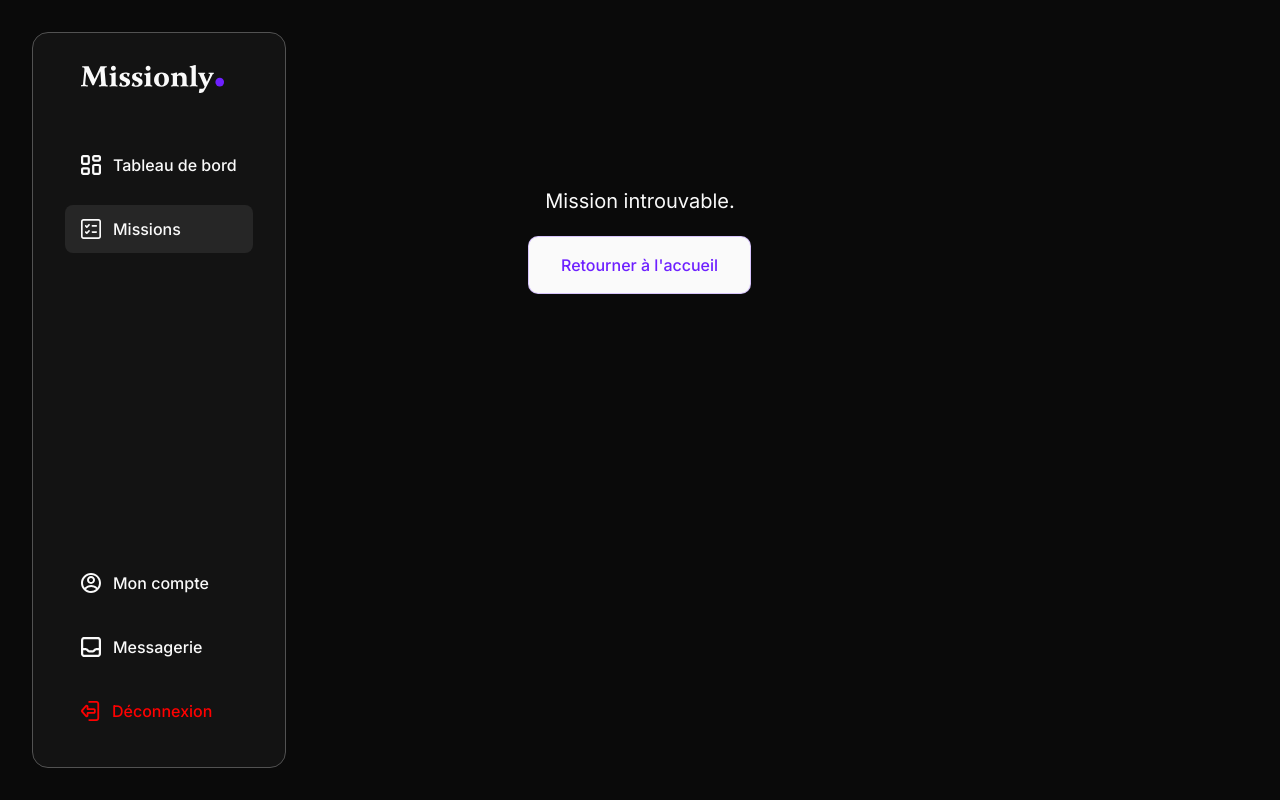
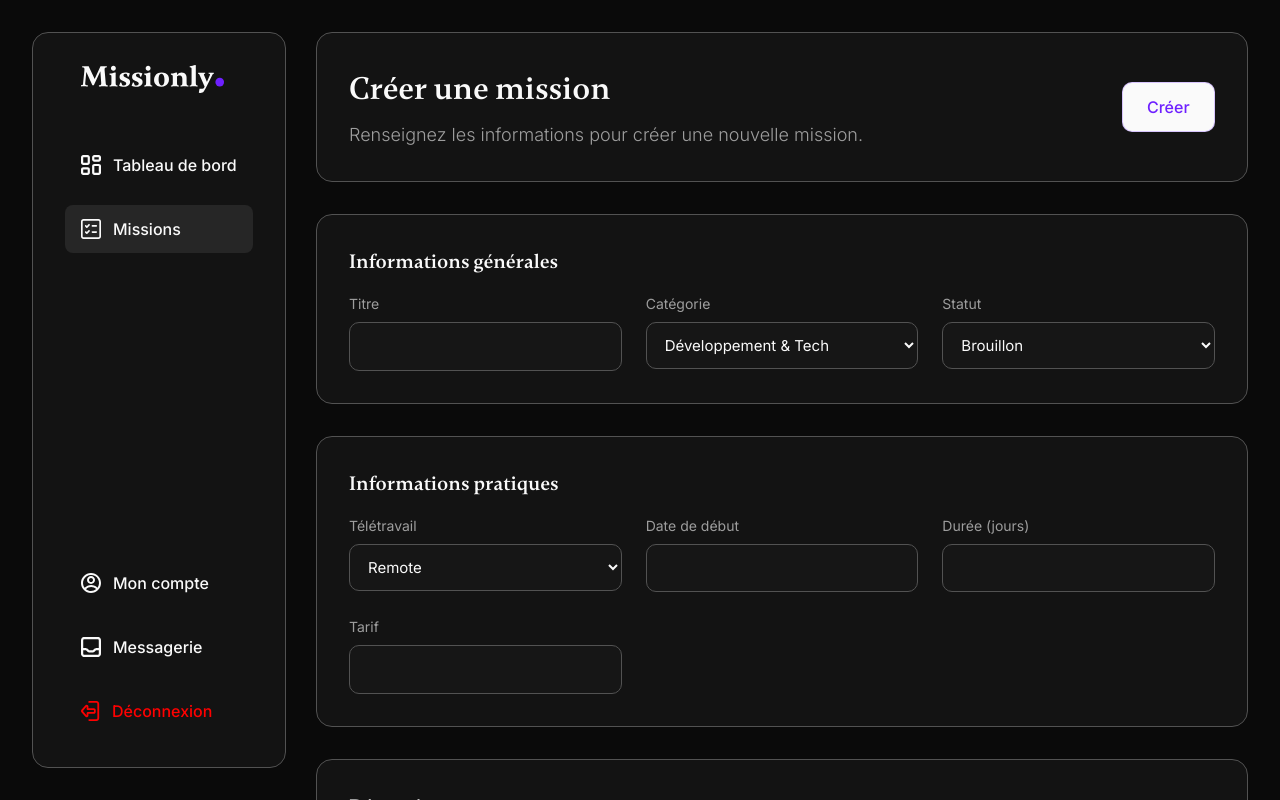
Before and after one commit to usinedev/missionly, a React (Vite) app: page /dashboard/missions/create in a window 1280 px wide. Shown: the top 800 px of the page. Built offline with nearby package versions, Linux system fonts and the light colour scheme.

Commit message:
dashboardMissionDetail

```diff
--- a/src/pages/dashboard/DashboardMissionDetail.jsx
+++ b/src/pages/dashboard/DashboardMissionDetail.jsx
@@ -4,7 +4,40 @@ import Button from "@/components/ui/Button.jsx";
 
 function DashboardMissionDetail() {
     const { id } = useParams();
-    const mission = getMissionById(id);
+    const isCreate = id === "create" || !id;
+    const mission = isCreate
+        ? {
+            id: "",
+            category: "dev",
+            title: "",
+            status: "created",
+            company: {
+                name: "",
+                location: "",
+                description: "",
+                otherMissionsCount: 0,
+            },
+            meta: {
+                remote: true,
+                startDateLabel: "",
+                durationLabel: "",
+                rateLabel: "",
+            },
+            tags: [],
+            summary: "",
+            sections: {
+                contexte: [],
+                objectifs: [],
+                competences: [],
+                profil: [],
+                budget: [],
+            },
+            cta: {
+                primary: "",
+                secondary: "",
+            },
+        }
+        : getMissionById(id);
     const navigate = useNavigate();
 
 if (!mission) {
@@ -20,19 +53,23 @@ return (
     <main className="dashboard-page dashboard-mission-detail">
         <section className="dashboard-element dashboard-header">
             <div className="text">
-                <h1>Modifier la mission</h1>
-                <p className="p">Éditez tous les paramètres de la mission.</p>
+                <h1>{isCreate ? "Créer une mission" : "Modifier la mission"}</h1>
+                <p className="p">
+                    {isCreate
+                        ? "Renseignez les informations pour créer une nouvelle mission."
+                        : "Éditez tous les paramètres de la mission."}
+                </p>
             </div>
-            <Button size="small">Enregistrer</Button>
+            <Button size="small">{isCreate ? "Créer" : "Enregistrer"}</Button>
         </section>
 
         <section className="dashboard-element">
             <h2>Informations générales</h2>
             <div className="form-grid">
-                <div className="field">
+                {/* <div className="field">
                     <label htmlFor="mission-id">ID</label>
                     <input id="mission-id" type="text" defaultValue={mission.id} />
-                </div>
+                </div> */}
                 <div className="field">
                     <label htmlFor="mission-title">Titre</label>
                     <input id="mission-title" type="text" defaultValue={mission.title} />
@@ -61,37 +98,6 @@ return (
         </section>
 
         <section className="dashboard-element">
-            <h2>Entreprise</h2>
-            <div className="form-grid">
-                <div className="field">
-                    <label htmlFor="company-name">Nom</label>
-                    <input id="company-name" type="text" defaultValue={mission.company.name} />
-                </div>
-                <div className="field">
-                    <label htmlFor="company-location">Localisation</label>
-                    <input id="company-location" type="text" defaultValue={mission.company.location} />
-                </div>
-                <div className="field field-wide">
-                    <label htmlFor="company-description">Description</label>
-                    <textarea
-                        id="company-description"
-                        rows="3"
-                        defaultValue={mission.company.description}
-                    />
-                </div>
-                <div className="field">
-                    <label htmlFor="company-other-count">Nombre d'autres missions</label>
-                    <input
-                        id="company-other-count"
-                        type="number"
-                        min="0"
-                        defaultValue={mission.company.otherMissionsCount}
-                    />
-                </div>
-            </div>
-        </section>
-
-        <section className="dashboard-element">
             <h2>Informations pratiques</h2>
             <div className="form-grid">
                 <div className="field">
@@ -106,7 +112,7 @@ return (
                     <input id="mission-start" type="text" defaultValue={mission.meta.startDateLabel} />
                 </div>
                 <div className="field">
-                    <label htmlFor="mission-duration">Durée</label>
+                    <label htmlFor="mission-duration">Durée (jours)</label>
                     <input id="mission-duration" type="text" defaultValue={mission.meta.durationLabel} />
                 </div>
                 <div className="field">
@@ -180,20 +186,6 @@ return (
             </div>
         </section>
 
-        <section className="dashboard-element">
-            <h2>CTA</h2>
-            <div className="form-grid">
-                <div className="field">
-                    <label htmlFor="cta-primary">Bouton principal</label>
-                    <input id="cta-primary" type="text" defaultValue={mission.cta.primary} />
-                </div>
-                <div className="field">
-                    <label htmlFor="cta-secondary">Bouton secondaire</label>
-                    <input id="cta-secondary" type="text" defaultValue={mission.cta.secondary} />
-                </div>
-            </div>
-        </section>
-
         <Button>Enregistrer les modifications</Button>
     </main>
 )
--- a/src/pages/dashboard/DashboardMissions.jsx
+++ b/src/pages/dashboard/DashboardMissions.jsx
@@ -4,9 +4,10 @@ import { getMissions } from '@/services/missions.mock';
 import Button from '@/components/ui/Button';
 import Plus from "@/assets/icons/Plus.svg?react";
 import StatusBtn from '@/components/ui/StatusBtn';
-
+import { useNavigate } from "react-router-dom";
 
 function DashboardMissions() {
+    const navigate = useNavigate();
     const missions = getMissions();
     const [selectedStatus, setSelectedStatus] = useState("all");
     const filteredMissions = useMemo(() => {
@@ -25,7 +26,7 @@ function DashboardMissions() {
                 <h1>Missions</h1>
                 <p className="p">Gérez et suivez l’ensemble des missions publiées par votre société.</p>
             </div>
-            <Button Icon={Plus} iconPosition='left'>Créer une mission</Button>
+            <Button onClick={() => navigate(`/dashboard/missions/create`)} Icon={Plus} iconPosition='left'>Créer une mission</Button>
         </section>
 
         <StatusBtn selectedStatus={selectedStatus} onChange={setSelectedStatus} />
--- a/src/routes/AppRouter.jsx
+++ b/src/routes/AppRouter.jsx
@@ -28,6 +28,7 @@ function AppRouter() {
         <Route path="/dashboard/my-account" element={<DashboardMyAccount />} />
         <Route path="/dashboard/messages" element={<DashboardMessages />} />
         <Route path="/dashboard/missions/:id" element={<DashboardMissionDetail />} />
+        <Route path="/dashboard/missions/create" element={<DashboardMissionDetail />} />
       </Route>
     </Routes>
   );
--- a/src/styles/_base.scss
+++ b/src/styles/_base.scss
@@ -8,6 +8,10 @@ body {
 
 button {
     cursor: pointer;
+
+    span {
+        white-space: nowrap;
+    }
 }
 
 .no-scroll {
--- a/src/styles/pages/_dashboard-home.scss
+++ b/src/styles/pages/_dashboard-home.scss
@@ -59,10 +59,6 @@
                         height: 20px;
                         width: 20px;
                     }
-
-                    span {
-                        white-space: nowrap;
-                    }
                 }
             }
         }
--- a/src/styles/pages/_dashboard-missions.scss
+++ b/src/styles/pages/_dashboard-missions.scss
@@ -20,7 +20,7 @@
         align-items: start;
         justify-content: start;
         gap: 32px;
-        min-width: 70%;
+        width: 100%;
 
         .missionCardDashboard {
             width: 100%;
```
